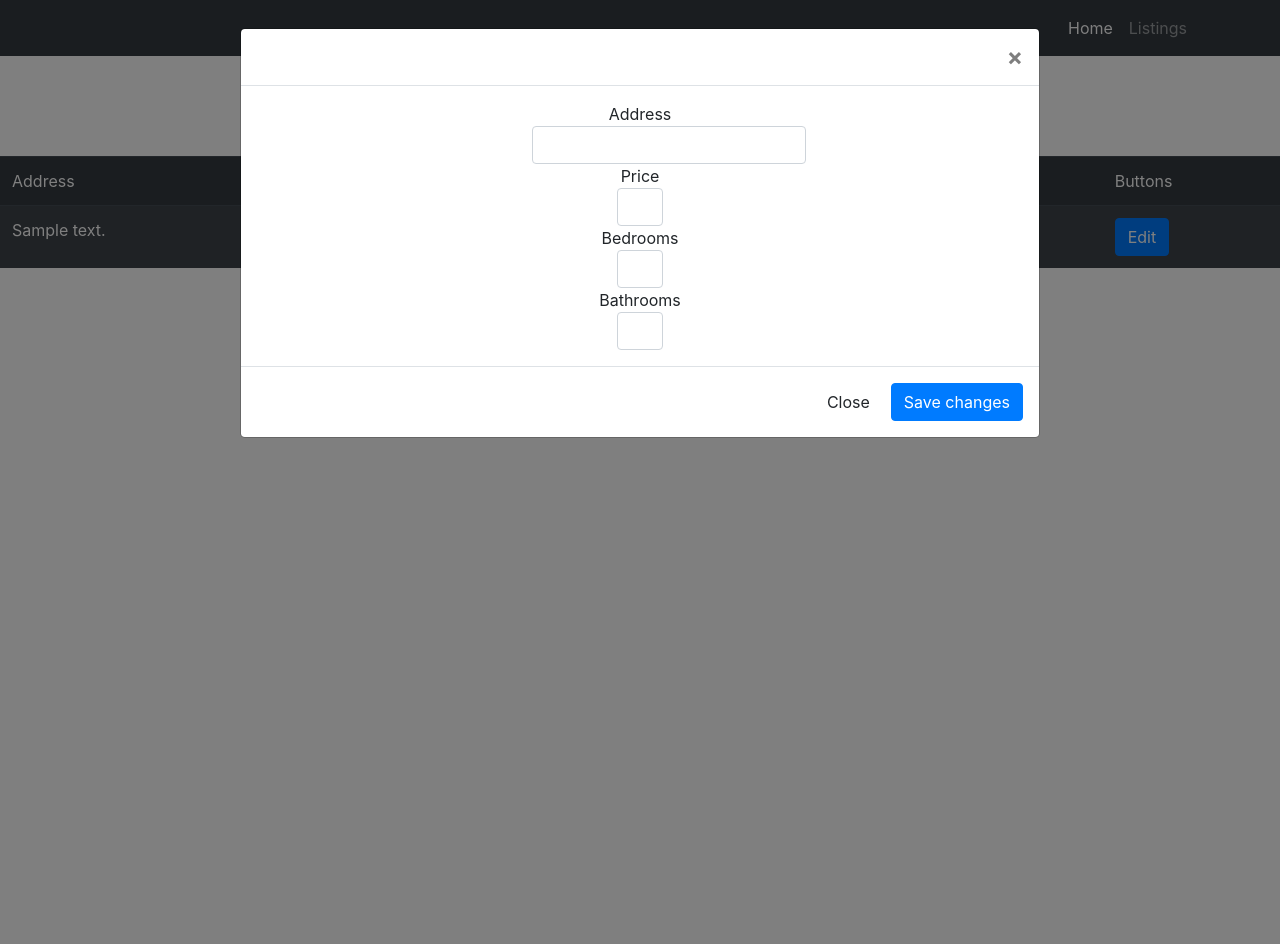
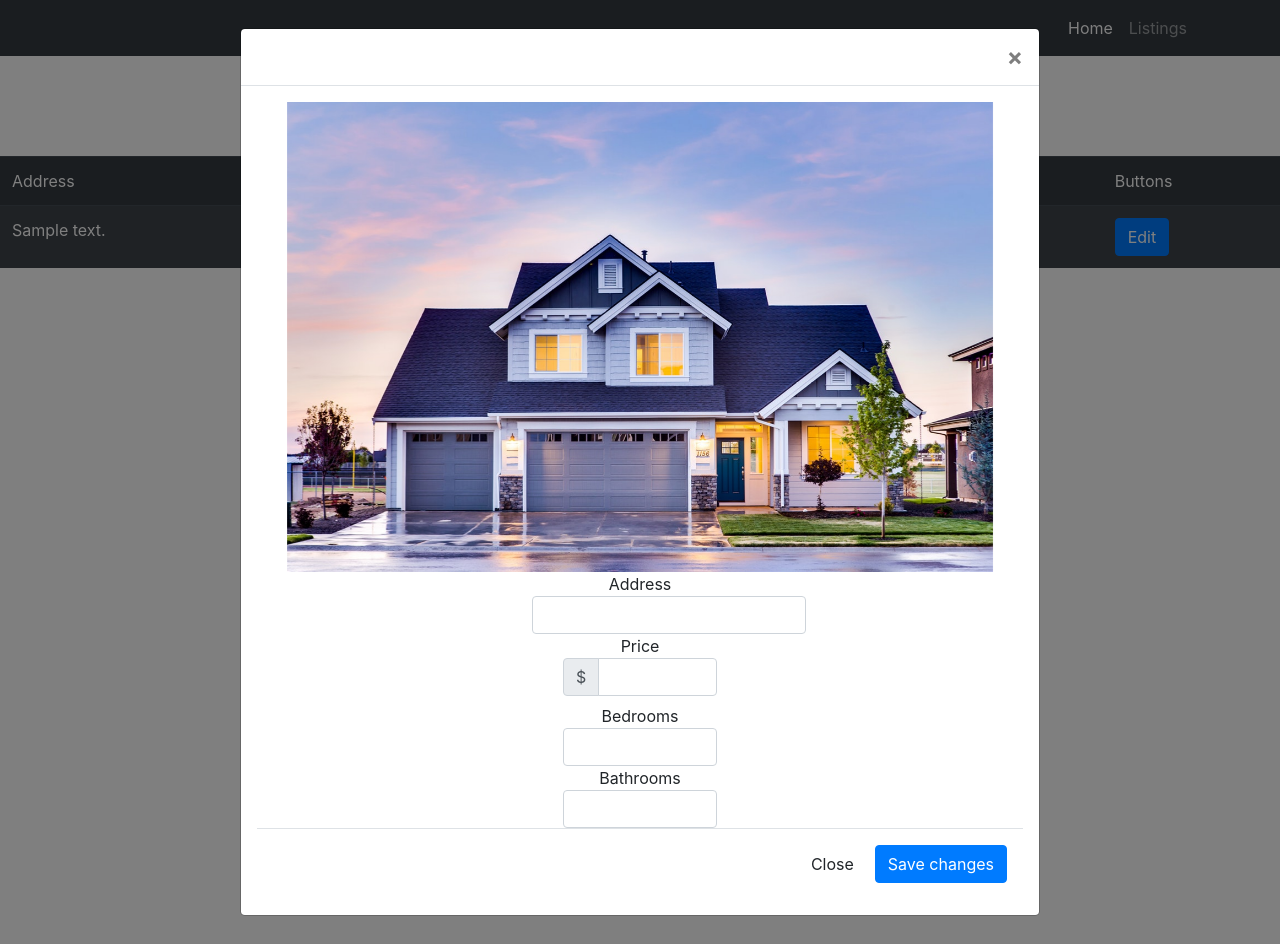
Before and after one commit to levif1/Realty, a PHP site: page /admin/listings.php in a window 1280 px wide, after a click on "Edit". Run offline with PHP 8.4, Linux system fonts and the light colour scheme; tables that the repository leaves empty or names only in its code hold one stand-in row (values such as "Sample post"); data that the repository does not hold is empty; some libraries are stand-ins or nearby versions.

Commit message:
Listing Updated
Listed Updated

```diff
--- a/admin/listings.php
+++ b/admin/listings.php
@@ -12,6 +12,10 @@ $results = $conn->query($sql);
 
 
 $address = $price = $status = $leaseEnd = "";
+
+$imageArr = [];
+
+
 
 ?>
  <link rel="stylesheet" href="./header/listingCss.css">
@@ -73,27 +77,53 @@ $address = $price = $status = $leaseEnd = "";
       <div class="modal-body">
           <div class="container-fluid">
 
-                <div class="float-left">
-                    <img />
+          <div id="carouselExampleIndicators" class="carousel slide cont" data-ride="carousel">
+            <ol class="carousel-indicators">
+                <li data-target="#carouselExampleIndicators" data-slide-to="0" class="active"></li>
+                <li data-target="#carouselExampleIndicators" data-slide-to="1"></li>
+                <li data-target="#carouselExampleIndicators" data-slide-to="2"></li>
+            </ol>
+            <div class="carousel-inner">
+                <div class="carousel-item active">
+                    <div class="container">
+                        <img class="d-block w-100" src="picts/chicago.jpg" alt="First slide" class = "caro">
+                    </div>
                 </div>
+                <div class="carousel-item">
+                    <div class="container">
+                        <img class="d-block w-100" src="la.jpg" alt="Second slide" class = "caro">
+                    </div>
+                </div>
+                <div class="carousel-item">
+                    <div class="container">
+                        <img class="d-block w-100" src="ny.jpg" alt="Third slide" class = "caro">
+                    </div>
+                </div>
+            </div>
 
                 <div class="form-inline col-md-4 center">
-                    <label class="formInputSmall center" for="">Address</label>
+                    <label class="center" for="">Address</label>
                     <input type="text" name="" id="" value="" class="form-control">
                 </div>
 
-                <div class="form-group col-md-2 center">
-                    <label for="" class="center">Price</label>
-                    <input type="number" name="" id="" min="0" value="" class="form-control formInputSmall center">
+                <div class="col-md-3 center">
+                    <label class="center" for="price">Price</label>
+                    <div class="input-group mb-2">
+                        <div class="input-group-prepend">
+                        <div class="input-group-text">$</div>
+                        </div>
+                        <input type="text" class="form-control" id="price" placeholder="">
+                    </div>
                 </div>
 
-                <div class="form-group col-md-2 center">
+
+                <div class="form-group col-md-3 center">
                     <label for="" class="center">Bedrooms</label>
-                    <input type="number" name="" id="" min="1" max="20" value="" class="form-control formInputSmall center">
+                    <input type="number" name="" id="" min="1" max="20" value="" class="form-control center">
                 </div>
-                <div class="form-group col-md-2 center">
+                <div class="form-group col-md-3 center">
                     <label for="" class="center">Bathrooms</label>
-                    <input type="number" name="" id="" min="1" max="20" value="" class="form-control formInputSmall center">
+                    <input type="number" name="" id="" min="1" max="20" value="" class="form-control center">
                 </div>
 
         </div>
```
